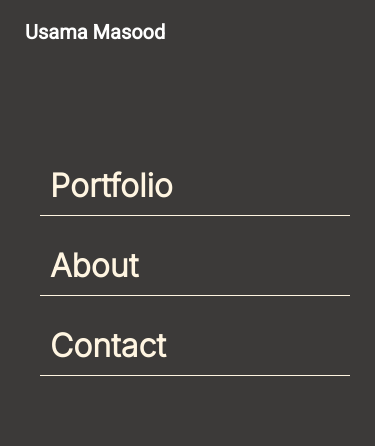
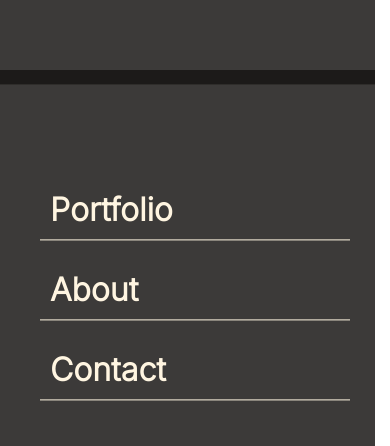
Before and after one commit to jkanyi-web/Portfolio-Microverse, a website: page index.html in a window 390 px wide. Both pictures are taken after a click on the button 326 px from the left and 37 px from the top of the page. Shown: the top 446 px of the page. Drawn offline with Linux system fonts and the light colour scheme.

Commit message:
correction of errors

```diff
--- a/style.css
+++ b/style.css
@@ -38,6 +38,10 @@
   display: none;
 }
 
+.nam.active {
+  display: none;
+}
+
 .menu.active .nav-bar-burger-icon {
   display: none;
 }
@@ -55,14 +59,14 @@
 }
 
 .mobile-menu-screen.active {
-  top: 0;
   visibility: visible;
   position: fixed;
-  transform: translate(0, 60px);
+  transform: translate(0, 10vh);
   background: #3c3a39;
   width: 375px;
   height: 100vh;
   z-index: 10;
+  overflow-y: auto;
 }
 
 .mobile-menu-screen-list {
@@ -100,6 +104,7 @@
 }
 
 .body1 {
+  overflow-x: hidden;
   width: 100%;
   display: inline;
 }
```
